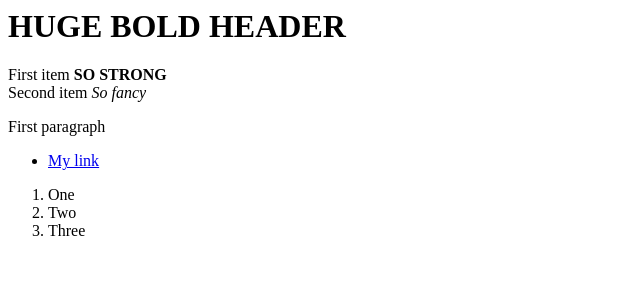
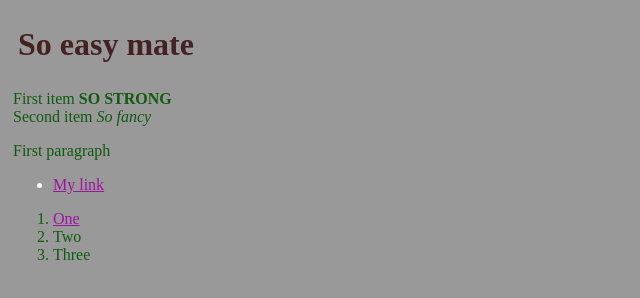
Before and after one commit to Sporky42/iLearnWeb, a plain HTML site: page first/index.html in a window 1280 px wide. Shown: the whole page, without its empty margins (0-640 px from the left). Drawn offline with Linux system fonts and the light colour scheme.

Commit message:
added css and renamed stuff!!

```diff
--- a/first/first.html
+++ b/first/index.html
@@ -1,21 +1,24 @@
+<!doctype html>
 <html>
+<link rel="stylesheet" type="text/css" href="main.css">
 <head>
-	<title>I'll try this out</title>
+	<title>My first home page :D</title>
 </head>
 <body>
-	<h1>HUGE <strong>BOLD</strong> HEADER</h1>
+	<h1>So easy mate</h1>
 	First item <strong>SO STRONG</strong><br>
 	Second item <em>So fancy</em>
 	<p>
 		First paragraph
 	</p>
-	<ul>
+	<ul class="pooplist">
 		<li><a href="https://google.com">My link </a></li>
 	</ul>
 	<ol>
-		<li>One</li>
+		<li><a href="blank.html">One</a></li>
 		<li>Two</li>
 		<li>Three</li>
+	</ol>
 
 </body>
 </html>
--- /dev/null
+++ b/first/main.css
@@ -0,0 +1,18 @@
+body {
+	background: #999;
+	color: #105A10;
+	padding: 0px 0px 0px 5px;
+}
+
+h1 {
+	color: #422;
+	padding: 5px
+}
+
+.pooplist {
+	color: #FFFFFF;
+}
+
+a {
+	color: #A012A0;
+}
```
Also changed, not shown: first/blank.html (added, +13 -0 lines), first/first.css (deleted).
